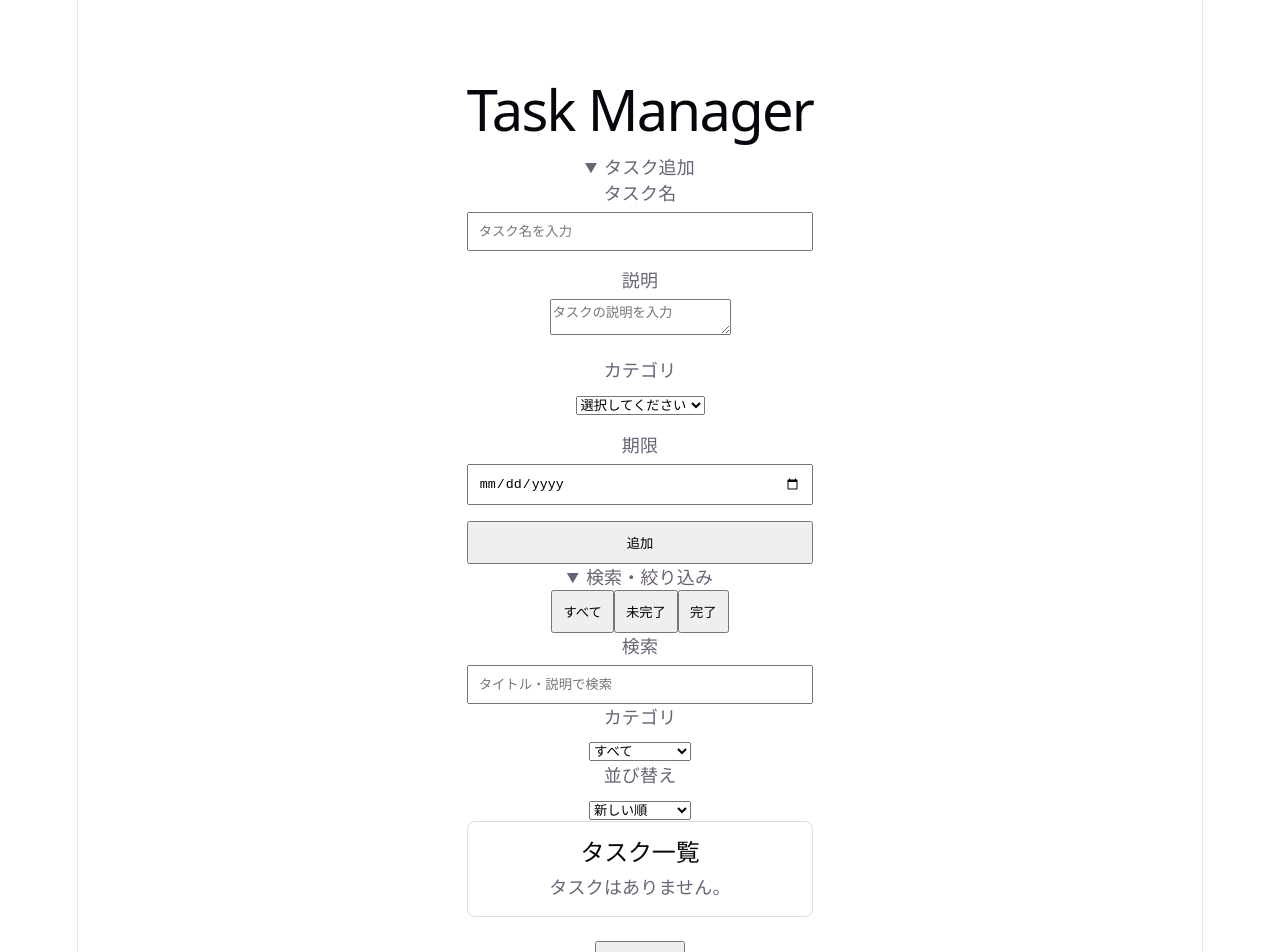
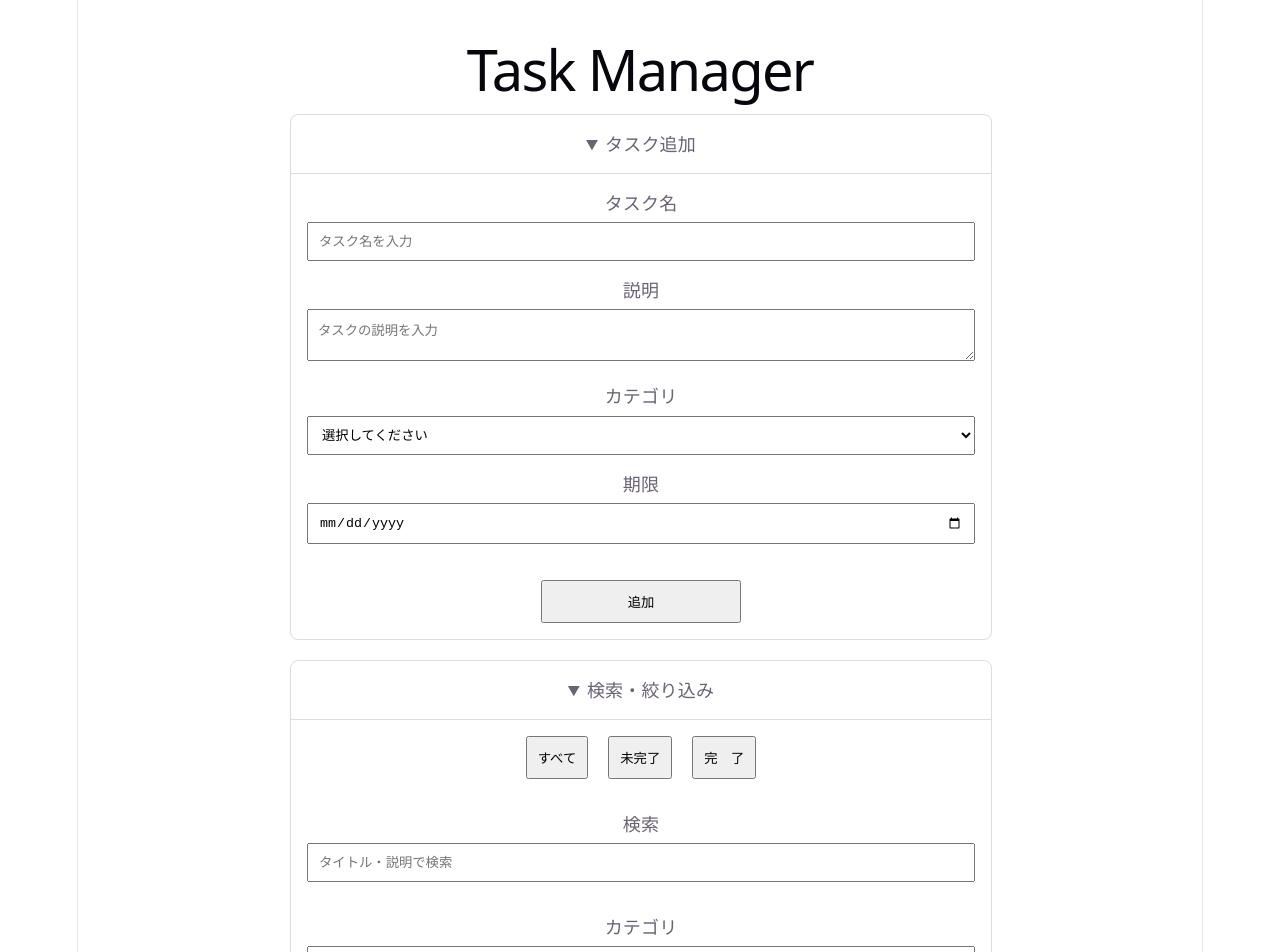
Before and after one commit to rs1599/task-manager, a React (Vite) app: page / in a window 1280 px wide. Shown: the top 952 px of the page. Built offline with nearby package versions, Linux system fonts and the light colour scheme.

Commit message:
edit baseSystem

```diff
--- a/package.json
+++ b/package.json
@@ -11,7 +11,9 @@
   },
   "dependencies": {
     "react": "^19.2.7",
-    "react-dom": "^19.2.7"
+    "react-dom": "^19.2.7",
+    "react-icons": "^5.7.0",
+    "sweetalert2": "^11.26.25"
   },
   "devDependencies": {
     "@eslint/js": "^10.0.1",
--- a/src/App.css
+++ b/src/App.css
@@ -1,6 +1,7 @@
 .container {
-  max-width: 700px;
-  margin: 40px auto;
+  max-width: 80%;
+  width: 700px;
+  margin: 0 auto;
   padding: 24px;
 }
 
@@ -10,7 +11,6 @@ h1 {
 }
 
 section {
-  margin-bottom: 24px;
   padding: 16px;
   border: 1px solid #ddd;
   border-radius: 8px;
@@ -28,7 +28,10 @@ label {
   font-weight: bold;
 }
 
-input {
+input[type="text"],
+input[type="date"],
+textarea,
+select {
   width: 100%;
   padding: 10px;
   box-sizing: border-box;
@@ -38,3 +41,91 @@ button {
   padding: 10px;
   cursor: pointer;
 }
+
+.summary-content {
+  display: inline-flex;
+  align-items: center;
+  gap: 8px;
+}
+
+.task-info {
+  display: flex;
+  justify-content: space-between;
+}
+
+.task-description {
+  margin: 16px 0;
+  color: #666;
+  font-size: 14px;
+  white-space: pre-wrap;
+}
+
+.add-button {
+  width: 40%;
+  max-width:200px;
+  margin: 3% auto 0 auto;
+}
+
+.filter-button {
+  margin: 0 3%;
+}
+
+.clear-button {
+  width: 40%;
+  max-width:200px;
+  margin-top: 24px;
+  padding: 10px 16px;
+}
+
+.panel {
+  width: 100%;
+  max-width: 100%;
+  margin-bottom: 20px;
+  border: 1px solid #ddd;
+  border-radius: 8px;
+}
+
+.panel summary {
+  cursor: pointer;
+  font-size: 18px;
+  font-weight: bold;
+  padding: 16px;
+}
+
+.panel[open] summary {
+  border-bottom: 1px solid #ddd;
+}
+
+.panel > *:not(summary) {
+  padding: 16px;
+}
+
+.task-item {
+  margin-bottom: 12px;
+  border: 1px solid #ddd;
+  border-radius: 8px;
+  overflow: hidden;
+}
+
+.task-item details {
+  border: none;
+  margin: 0;
+  padding: 0;
+}
+
+.task-item summary {
+  cursor: pointer;
+  font-size: 18px;
+  font-weight: bold;
+  padding: 16px;
+}
+
+.task-description,
+.task-info {
+  padding: 0 16px 16px;
+}
+
+.task-list {
+  margin-top: 2%;
+  text-align: left;
+}
--- a/src/App.tsx
+++ b/src/App.tsx
@@ -44,7 +44,23 @@ function App() {
     });
   };
 
-  const toggleTask = (id: string) => {
+  const toggleTask = async (id: string) => {
+    const task = tasks.find((task) => task.id === id);
+
+    if (!task) return;
+
+    const result = await Swal.fire({
+      title: task.completed ? "未完了に戻しますか？" : "完了にしますか？",
+      icon: "question",
+      showCancelButton: true,
+      confirmButtonText: "はい",
+      cancelButtonText: "いいえ",
+    });
+
+    if (!result.isConfirmed) {
+      return;
+    }
+
     setTasks((prev) =>
       prev.map((task) =>
         task.id === id
@@ -55,6 +71,17 @@ function App() {
   };
 
   const clearTasks = async () => {
+
+    if (tasks.length === 0) {
+      await Swal.fire({
+        title: "削除できません",
+        text: "削除できるタスクがありません。",
+        icon: "info",
+        confirmButtonText: "OK",
+      });
+      return;
+    }
+
     const result = await Swal.fire({
       title: "確認",
       text: "すべてのタスクを削除しますか？",
@@ -140,13 +167,13 @@ function App() {
     <main className="container">
       <h1>Task Manager</h1>
 
-      <details open>
+      <details className="panel" open>
         <summary>タスク追加</summary>
 
         <Form onAddTask={addTask} />
       </details>
 
-      <details open>
+      <details className="panel" open>
         <summary>検索・絞り込み</summary>
 
         <Filter
--- a/src/components/Filter.tsx
+++ b/src/components/Filter.tsx
@@ -35,12 +35,12 @@ function Filter({
                     すべて
                 </button>
 
-                <button onClick={() => setFilter("active")}>
+                <button onClick={() => setFilter("active")} className="filter-button">
                     未完了
                 </button>
 
                 <button onClick={() => setFilter("completed")}>
-                    完了
+                    完　了
                 </button>
             </div>
 
--- a/src/components/Form.tsx
+++ b/src/components/Form.tsx
@@ -96,7 +96,7 @@ function Form({ onAddTask }: Props) {
         />
       </div>
 
-      <button type="submit">追加</button>
+      <button type="submit" className="add-button">追加</button>
     </form>
   );
 }
--- a/src/components/List.tsx
+++ b/src/components/List.tsx
@@ -3,7 +3,7 @@ import TaskItem from "./TaskItem";
 
 type Props = {
   tasks: Task[];
-  toggleTask: (id: string) => void;
+  toggleTask: (id: string) => Promise<void>;
   activeCount: number;
   completedCount: number;
 };
@@ -19,19 +19,19 @@ function List({
       <h2>タスク一覧</h2>
 
       {tasks.length === 0 ? (
-        <p>タスクはありません。</p>
+        <p>タスクはありません</p>
       ) : (
         <><div className="task-summary">
           <p>未完了：{activeCount}件　完了：{completedCount}件</p>
         </div>
-          <ul>
+          <div className="task-list">
             {tasks.map((task) => (
               <TaskItem
                 key={task.id}
                 task={task}
                 toggleTask={toggleTask} />
             ))}
-          </ul></>
+          </div></>
       )}
     </section>
   );
--- a/src/components/TaskItem.tsx
+++ b/src/components/TaskItem.tsx
@@ -7,22 +7,32 @@ type Props = {
 
 function TaskItem({ task, toggleTask }: Props) {
   return (
-    <li className="task-item">
+    <div className="task-item">
+      <details>
+        <summary>
+          <span className="summary-content">
             <input
               type="checkbox"
               checked={task.completed}
               onChange={() => toggleTask(task.id)}
+              onClick={(e) => e.stopPropagation()}
             />
-      <div>
-        <h3>{task.title}</h3>
-        <p>{task.description}</p>
 
-        <div className="task-meta">
-          {task.category && <span>{task.category}</span>}
-          {task.deadline && <span>{task.deadline}</span>}
+            <span>{task.title}</span>
+          </span>
+        </summary>
+
+        <p className="task-description">
+          {task.description}
+        </p>
+
+        <div className="task-info">
+          <span>カテゴリ：{task.category}</span>
+          <span>締切：{task.deadline}</span>
         </div>
+
+      </details>
     </div>
-    </li>
   );
 }
 
```
Also changed, not shown: 1 other file (tests, documents, lock files or other folders). Lines whose indentation alone changed are shown as unchanged.
